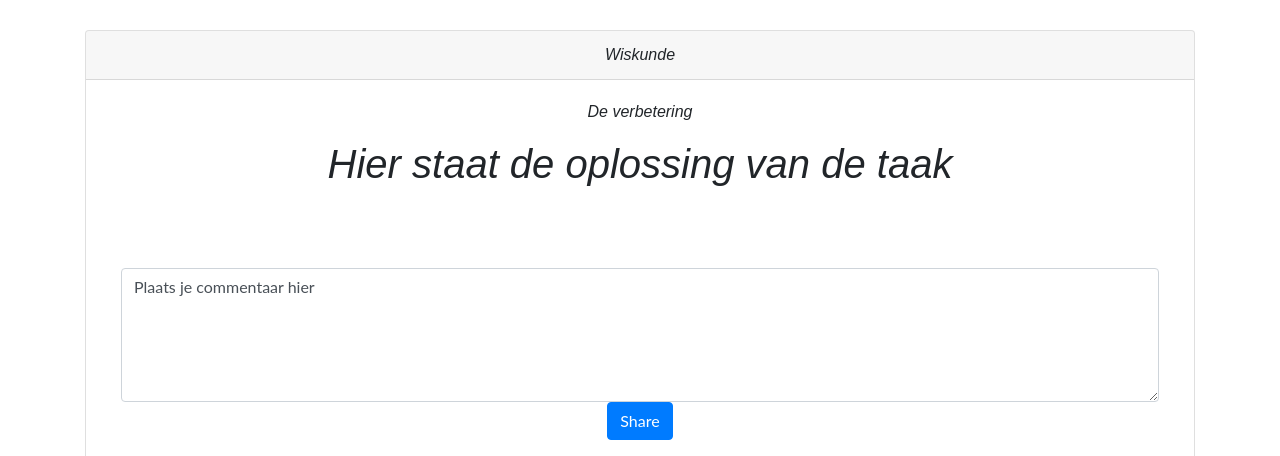
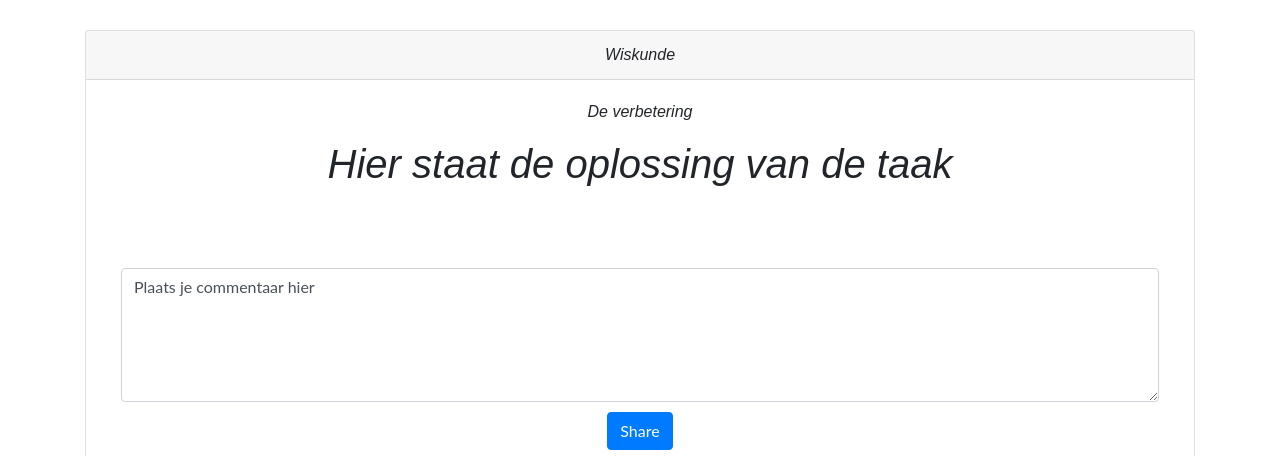
Before and after one commit to vives-projectweek-1-2020/projectweek-1-DJ-R-B.gg, a Laravel app: page /wiskunde in a window 1280 px wide. Shown: the part 200-656 px from the top of the page. Run offline with Laravel 8, Linux system fonts and the light colour scheme; grey boxes are pictures that could not be loaded.

Commit message:
finished the page

```diff
--- a/public/css/wiskunde.css
+++ b/public/css/wiskunde.css
@@ -17,3 +17,6 @@
 .img-fluid{
     padding-top: 50px;
 }
+.share-button{
+    padding-top: 10px;
+}
--- a/resources/views/wiskunde.blade.php
+++ b/resources/views/wiskunde.blade.php
@@ -26,9 +26,13 @@
                                 <div class="form-group">
 
                                      <textarea class="form-control" rows="5" id="comment">Plaats je commentaar hier</textarea>
+                                     <div class="share-button">
                                      <button class="btn btn-primary pull-right" type="button" >Share</button>
-                                </div>
-                                <img src="..." class="img-fluid" alt="Responsive image">
+                                    </div>
+                            </div>
+
+                                    <img src="..." class="img-fluid" alt="Responsive image">
+
                 </div>
         </div>
 
```
